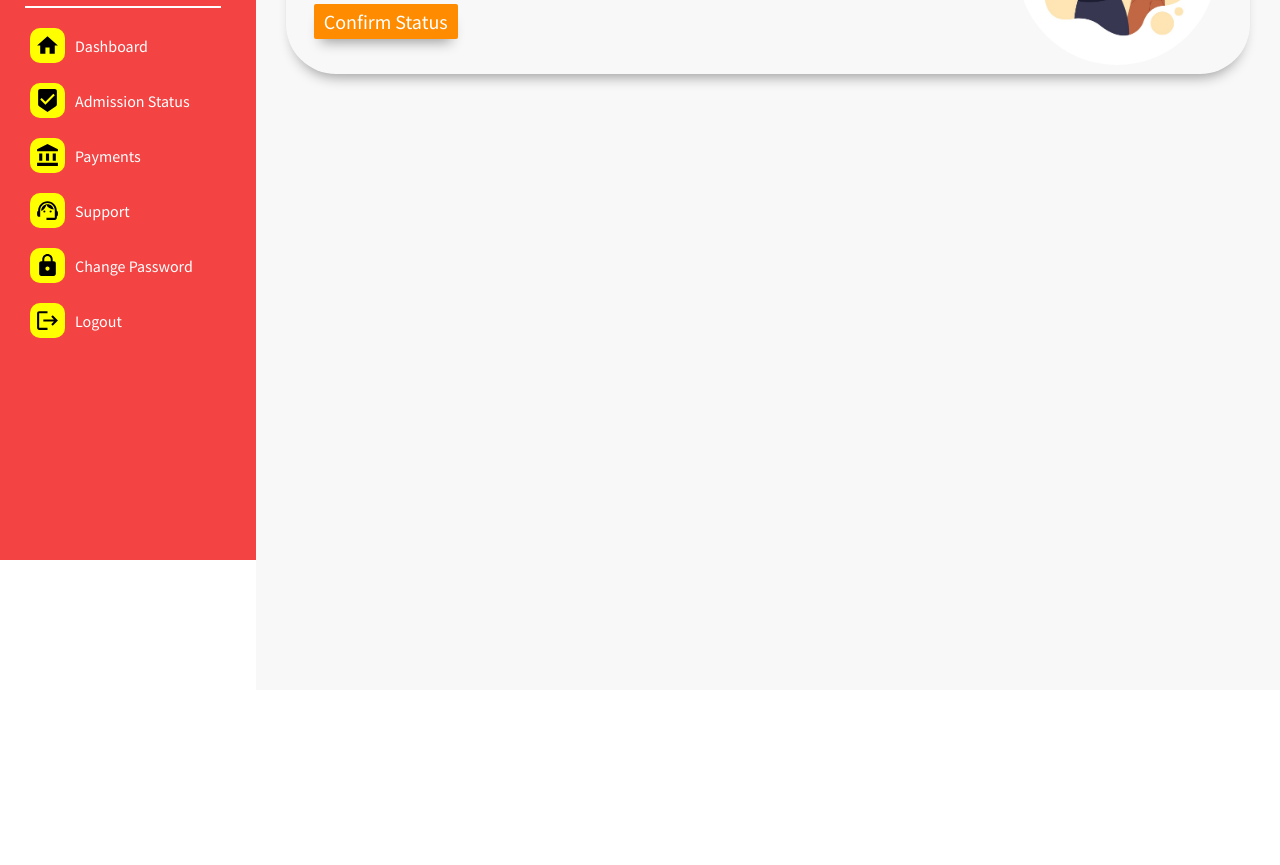
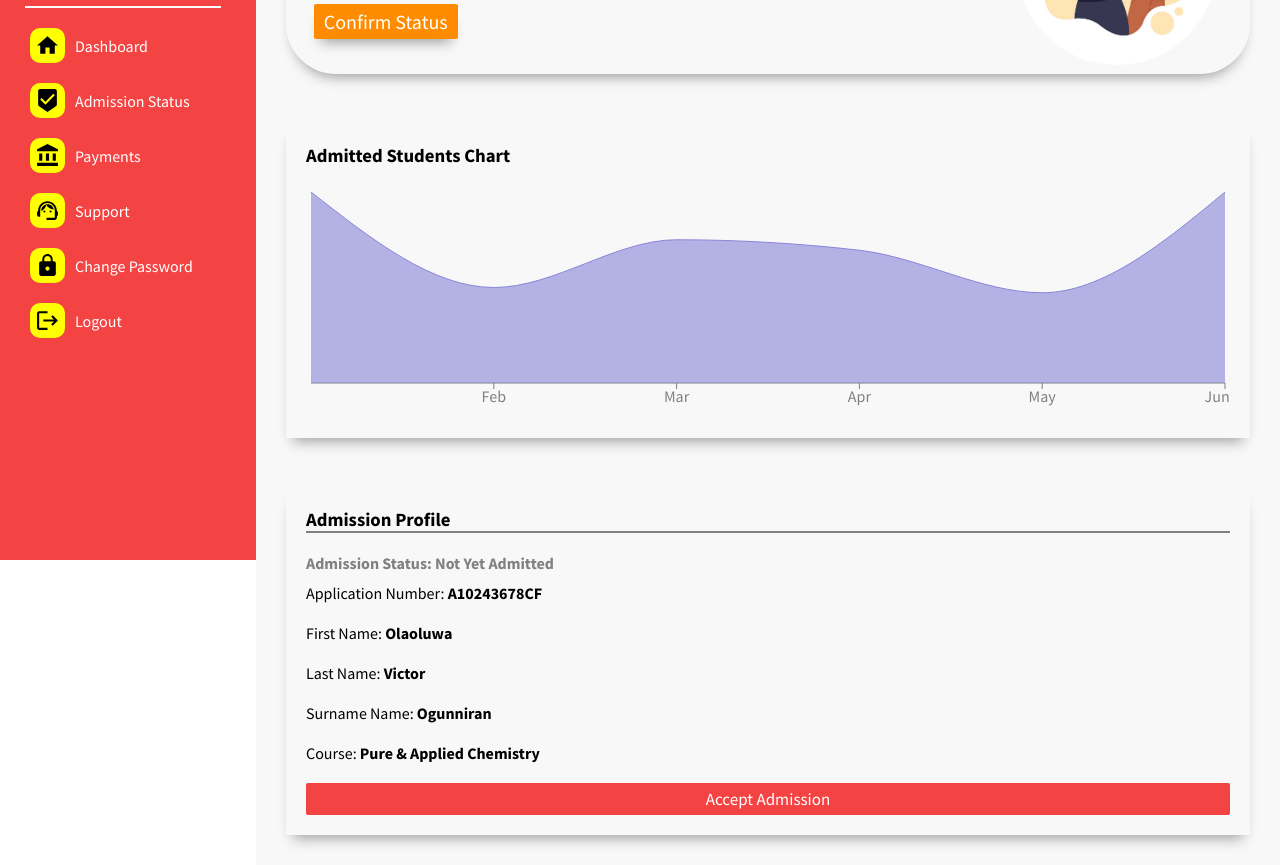
Before and after one commit to smadue/student_dashboard, a React (Vite) app: page /status in a window 1280 px wide. Shown: the part 240-1105 px from the top of the page. Before the commit the page ends 930 px from the top, so only its background shows below. Built offline with nearby package versions, Linux system fonts and the light colour scheme.

Commit message:
admission status completed

```diff
--- a/package.json
+++ b/package.json
@@ -15,7 +15,8 @@
     "@mui/material": "^5.10.2",
     "react": "^18.2.0",
     "react-dom": "^18.2.0",
-    "react-router-dom": "^6.3.0"
+    "react-router-dom": "^6.3.0",
+    "recharts": "^2.1.14"
   },
   "devDependencies": {
     "@types/react": "^18.0.17",
--- /dev/null
+++ b/src/components/chart/Chart.jsx
@@ -0,0 +1,20 @@
+import "./chart.css";
+import { AreaChart, Area, XAxis, YAxis, CartesianGrid, Tooltip, ResponsiveContainer } from 'recharts';
+
+function Chart({title, data, dataKey}) {
+
+  return (
+	<div className='chart'>
+		<h3 className="chartTitle">{title}</h3>
+		<ResponsiveContainer width="100%" aspect={4/1}>
+			<AreaChart data={data}>
+				<XAxis dataKey="name" stroke="grey"/>
+				<Tooltip />
+				<Area type="monotone" dataKey={dataKey} stroke="#8884d8" fill="#8884d8" />
+			</AreaChart>
+		</ResponsiveContainer>
+	</div>
+  )
+}
+
+export default Chart
--- /dev/null
+++ b/src/components/chart/chart.css
@@ -0,0 +1,10 @@
+.chart{
+	margin-top: 50px;
+	padding: 20px;
+	-webkit-box-shadow: 0px 10px 13px -7px #9c9c9c, 5px 2px 32px -10px rgba(241, 242, 243, 0);
+	box-shadow: 0px 10px 13px -7px #9c9c9c, 5px 2px 32px -10px rgba(230, 231, 233, 0);
+}
+
+.chartTitle{
+	margin-bottom: 20px;
+}
--- a/src/components/topbar/topbar.css
+++ b/src/components/topbar/topbar.css
@@ -2,6 +2,7 @@
 	flex: 4;
 	position: fixed;
 	width: 80%;
+	z-index: 999;
 }
 
 .topbarWrapper{
--- /dev/null
+++ b/src/dummyData.js
@@ -0,0 +1,26 @@
+export const userData = [
+	{
+	  name: 'Jan',
+	  Admitted: 4000,
+	},
+	{
+	  name: 'Feb',
+	  Admitted: 2000,
+	},
+	{
+	  name: 'Mar',
+	  Admitted: 3000,
+	},
+	{
+	  name: 'Apr',
+	  Admitted: 2780,
+	},
+	{
+	  name: 'May',
+	  Admitted: 1890,
+	},
+	{
+	  name: 'Jun',
+	  Admitted: 4000,
+	},
+  ];
--- a/src/pages/admission/Admission.jsx
+++ b/src/pages/admission/Admission.jsx
@@ -1,5 +1,6 @@
 import "./admission.css";
-import { Search } from "@mui/icons-material";
+import Chart from "../../components/chart/Chart";
+import { userData } from "../../dummyData";
 
 export default function Admission() {
   return (
@@ -17,7 +18,24 @@ export default function Admission() {
       </div>
     </div>
 
+    <div className="admissionChart">
+      <Chart data={userData} title="Admitted Students Chart" dataKey="Admitted"/>
+    </div>
 
+    <div className="admissionProfile">
+      <div className="admissionProfileWrapper">
+        <h3 className="admissionProfileTitle">Admission Profile</h3>
+        <h4 className="admissionStatus">Admission Status: Not Yet Admitted</h4>
+        <div className="admissionDetail">
+          <span className="admissionDetailTitle">Application Number: <b>A10243678CF</b></span>
+          <span className="admissionDetailTitle">First Name: <b>Olaoluwa</b></span>
+          <span className="admissionDetailTitle">Last Name: <b>Victor</b></span>
+          <span className="admissionDetailTitle">Surname Name: <b>Ogunniran</b></span>
+          <span className="admissionDetailTitle">Course: <b>Pure & Applied Chemistry</b></span>
+          <button className="admissionStatusBtn">Accept Admission</button>
+        </div>
+      </div>
+    </div>
   </div>
   )
 }
--- a/src/pages/admission/admission.css
+++ b/src/pages/admission/admission.css
@@ -3,7 +3,6 @@
 	padding: 30px;
 	margin-top: 70px;
 	background: rgb(248, 248, 248);
-	height: 100vh;
 }
 
 .admissionWrapper{
@@ -49,3 +48,43 @@
 	border-radius: 50%;
 	padding: 5px;
 }
+
+.admissionProfile{
+	margin-top: 50px;
+	padding: 20px;
+	-webkit-box-shadow: 0px 10px 13px -7px #9c9c9c, 5px 2px 32px -10px rgba(241, 242, 243, 0);
+	box-shadow: 0px 10px 13px -7px #9c9c9c, 5px 2px 32px -10px rgba(230, 231, 233, 0);
+}
+
+.admissionProfileTitle{
+	border-bottom: 2px solid gray;
+	margin-bottom: 20px;
+}
+
+.admissionStatus{
+	color: gray;
+	margin: 10px 0 10px 0;
+}
+
+.admissionDetail{
+	display: flex;
+	flex-direction: column;
+}
+
+.admissionDetailTitle{
+	margin-bottom: 20px;
+}
+
+.admissionStatusBtn{
+	border: none;
+	background-color: rgb(243, 67, 67);
+	padding: 5px;
+	color: white;
+	font-size: 17px;
+	cursor: pointer;
+	border-radius: 2px;
+}
+
+.admissionStatusBtn:hover{
+	background-color: orange;
+}
```
Also changed, not shown: 1 other file (tests, documents, lock files or other folders).
